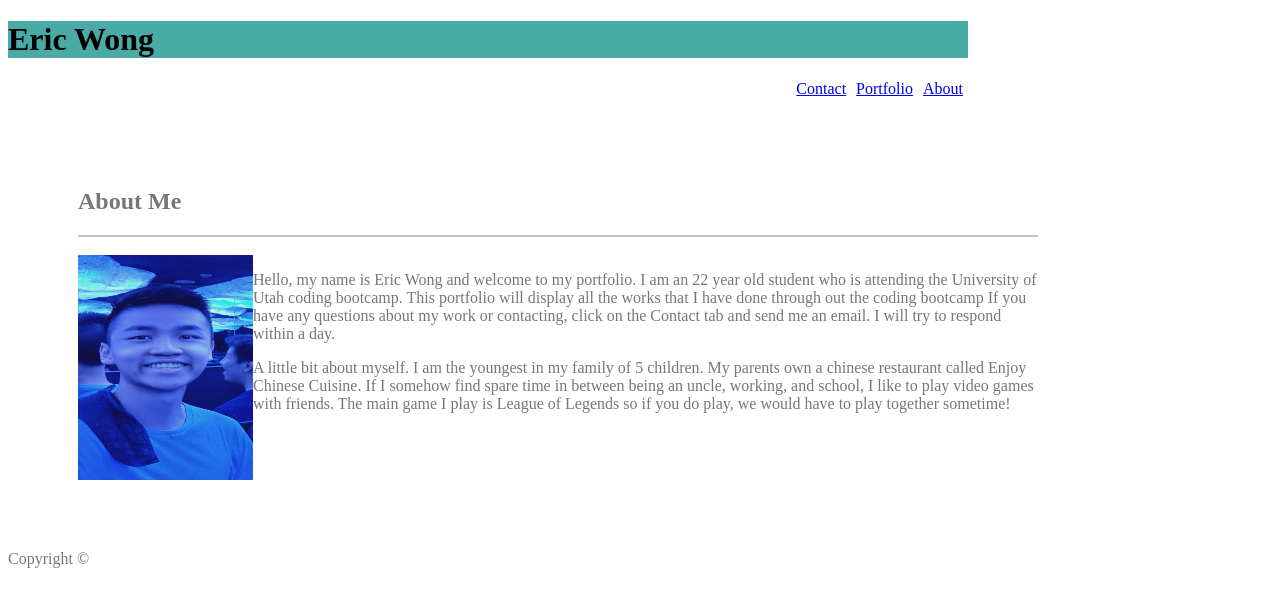
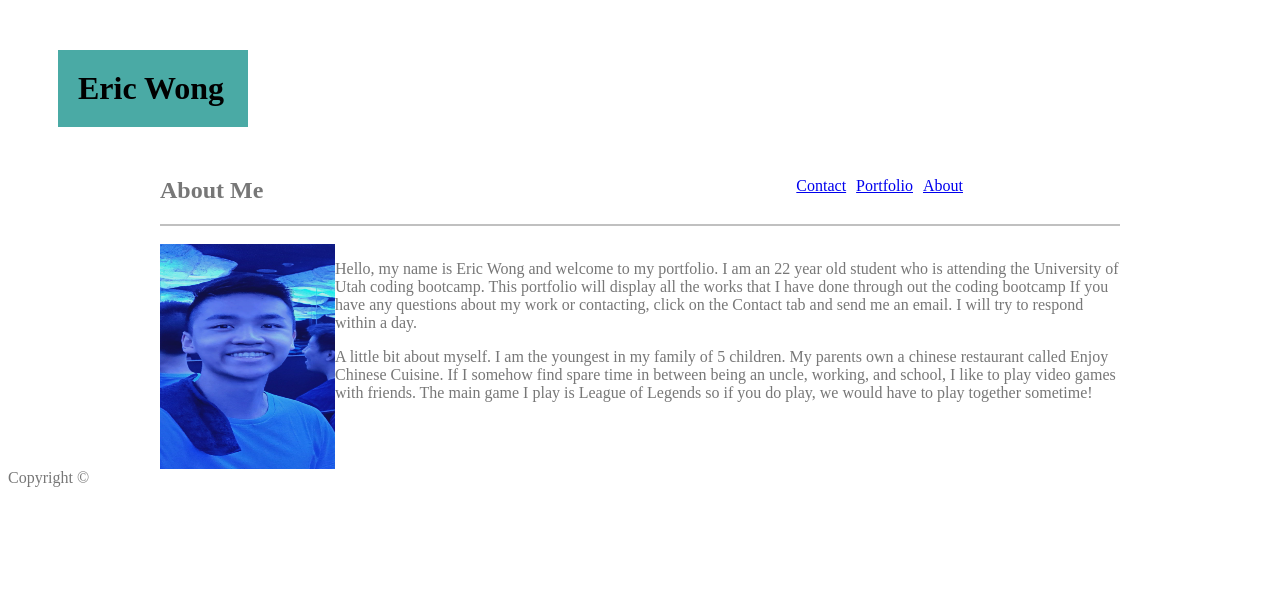
Before and after one commit to Ericcwong/portfolio, a plain HTML site: page index.html in a window 1280 px wide. Drawn offline with Linux system fonts and the light colour scheme.

Commit message:
homework 50%

```diff
--- a/assests/css/style.css
+++ b/assests/css/style.css
@@ -1,7 +1,12 @@
 /* about me page */
 /* default navigation */
 header{
-    width: 960px;
+    max-width: 960px;
+}
+h1{
+    width: 150px;
+    padding: 20px;
+    margin: 50px;
     background: #4aaaa5;
 
 }
@@ -17,7 +22,10 @@ li{
     float: right;
 }
 
-
+#container{
+    max-width: 960px;
+    box-sizing: content-box;
+}
 
 /*About me box content */
 h2,p{
@@ -30,10 +38,9 @@ h2,p{
     background: silver;
 }
 #aboutMe{
-    width: 960px;
-    padding: 50px;
-    margin: 20px;
-    float:left;
+    max-width:960px;
+    margin: auto;
+
 }
 img{
     float: left;
@@ -42,7 +49,7 @@ img{
 
 }
 #floated{
-    float: left;
+    /* float: left; */
 }
 footer{
     clear: both;
--- a/index.html
+++ b/index.html
@@ -8,17 +8,22 @@
     <link rel="stylesheet" href="assests/css/style.css">
 </head>
 <body>
-    <header><h1>Eric Wong</h1>
+
+<container>
+    <header>
+    <h1>Eric Wong</h1>
 
     <ul>
         <li><a href="index.html">About</a></li>
         <li><a href="portfolio.html">Portfolio</a></li>
         <li><a href="contact.htm">Contact</a></li>
     </ul>
-</header>
+    </header>
+
+
     <div id="aboutMe">
-    <h2>About Me</h2>
-    <div id="horizontal-line"></div><br>
+        <h2>About Me</h2>
+        <div id="horizontal-line"></div><br>
         <img src="assests/images/Selfie.jpg" alt="Selfie">
         <p> Hello, my name is Eric Wong and welcome to my portfolio. I am an 22 year old student who is attending the University of Utah coding bootcamp. This portfolio will display all the works that I have done through out the coding bootcamp
            If you have any questions about my work or contacting, click on the Contact tab and send me an email. I will try to respond within a day.
@@ -27,6 +32,8 @@
            The main game I play is League of Legends so if you do play, we would have to play together sometime!
         </p>
     </div>
+</container>
+
     <footer>
         <p>Copyright &copy; </p>
     </footer>
```
